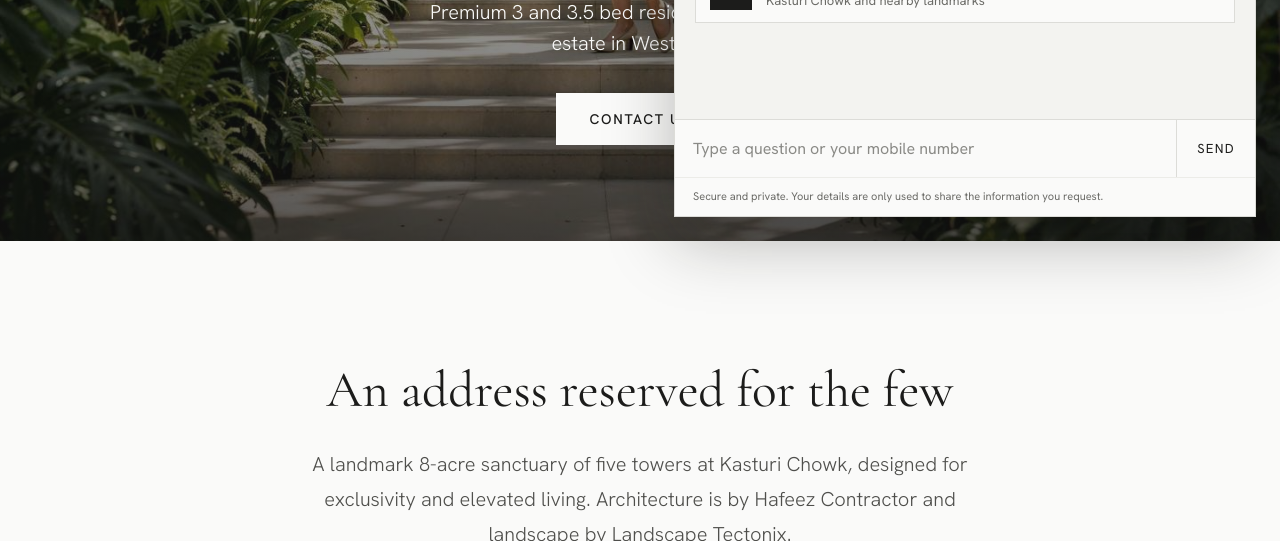
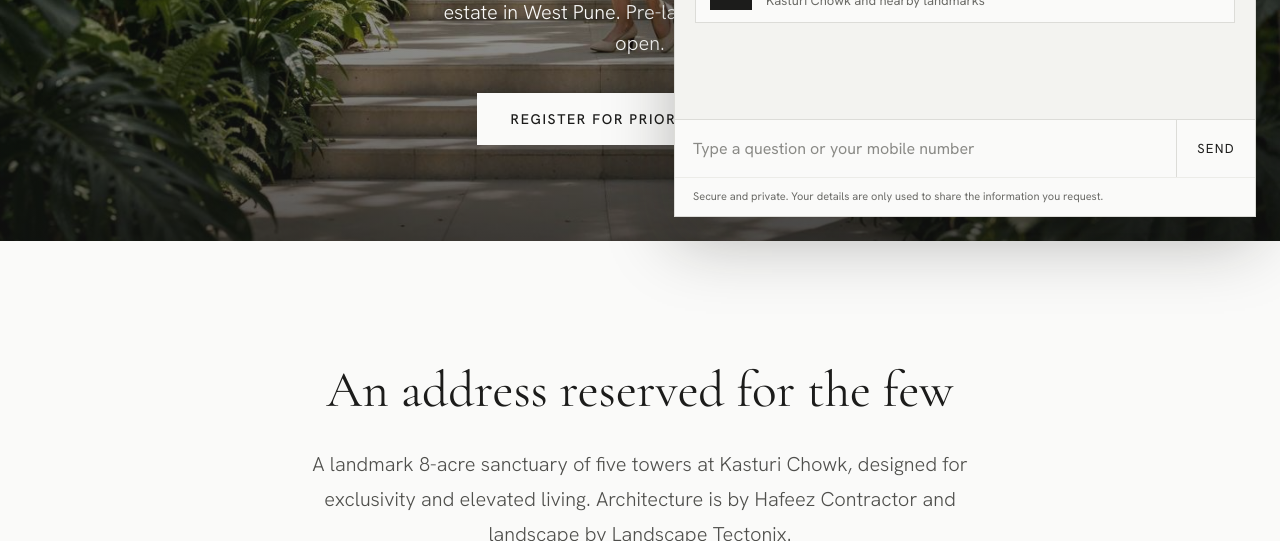
Before and after one commit to infodigiteq00-hue/forest-estate-wakad, a plain HTML site: page index.html in a window 1280 px wide. Shown: the part 559-1100 px from the top of the page. Drawn offline with nearby package versions, Linux system fonts and the light colour scheme.

Commit message:
Wakad: price and priority-access CTA in the hero
Co-Authored-By: Claude Opus 5.5 <noreply@anthropic.com>

```diff
--- a/index.html
+++ b/index.html
@@ -89,8 +89,8 @@ button[aria-label="Chat with Vana"]{transform:scale(.7);transform-origin:bottom
   <div style="position:absolute;left:0;right:0;bottom:12%;text-align:center;color:#fafaf9;padding:0 24px;pointer-events:none;text-shadow:0 1px 14px rgba(0,0,0,0.45)">
     <div style="font-size:14px;letter-spacing:0.28em;text-transform:uppercase;margin-bottom:22px">Kasturi Chowk, Wakad, Pune</div>
     <h1 style="font-family:'Cormorant Garamond',serif;font-weight:400;font-size:clamp(48px,7vw,104px);line-height:1;margin:0 0 22px;letter-spacing:0.01em">The Living Forest Estate</h1>
-    <p style="font-size:20px;font-weight:300;margin:0 auto 34px;max-width:40ch;line-height:1.55">Premium 3 and 3.5 bed residences on an 8-acre estate in West Pune.</p>
-    <button onClick="{{ openEnquire }}" style="pointer-events:auto;background:#fafaf9;color:#1c1c1b;border:none;padding:17px 34px;font-size:14px;letter-spacing:0.12em;text-transform:uppercase;font-weight:500;cursor:pointer;white-space:nowrap;transition:background .25s" style-hover="background:#e6e6e2" style-active="transform:scale(0.98)">Contact us</button>
+    <p style="font-size:20px;font-weight:300;margin:0 auto 34px;max-width:40ch;line-height:1.55">3 &amp; 3.5 BHK from ₹2.20 Cr* on an 8-acre Lodha estate in West Pune. Pre-launch priority slots open.</p>
+    <button onClick="{{ openEnquire }}" style="pointer-events:auto;background:#fafaf9;color:#1c1c1b;border:none;padding:17px 34px;font-size:14px;letter-spacing:0.12em;text-transform:uppercase;font-weight:500;cursor:pointer;white-space:nowrap;transition:background .25s" style-hover="background:#e6e6e2" style-active="transform:scale(0.98)">Register for priority access</button>
   </div>
 </section>
 <div ref="{{ sentinel }}" style="height:1px"></div>
```
